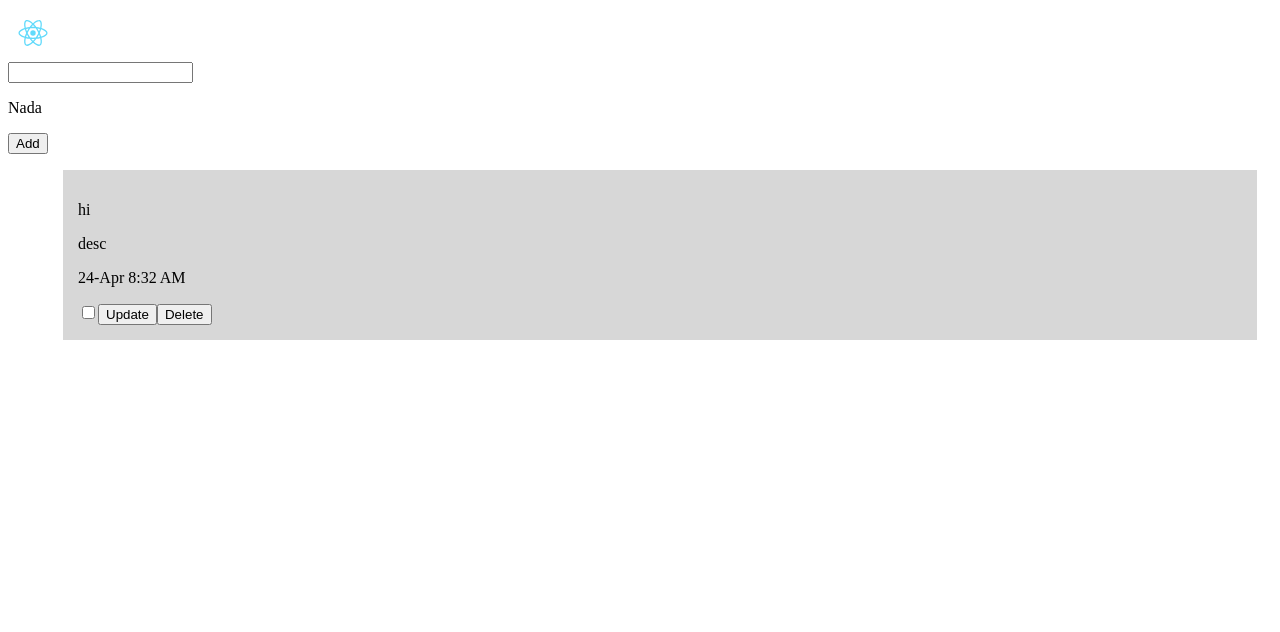
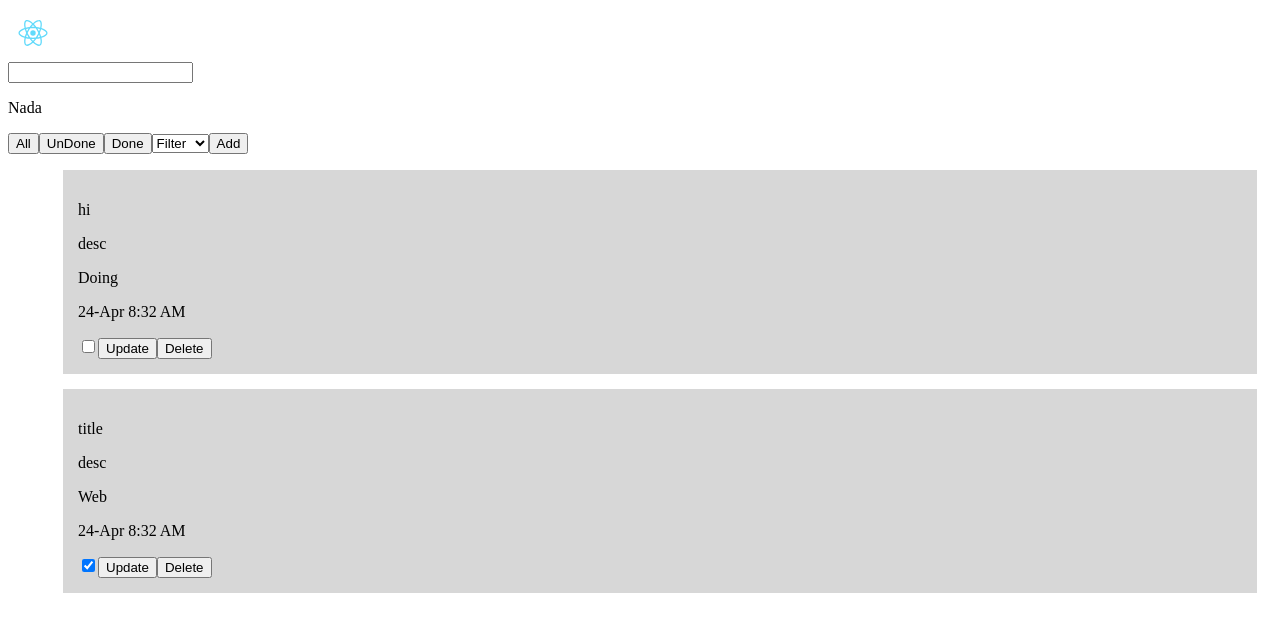
Before and after one commit to GSG-G11/todo-mohammad-nada, a React (Create React App) app: page / in a window 1280 px wide. Shown: the top 632 px of the page. Built offline with nearby package versions, Linux system fonts and the light colour scheme.

Commit message:
create filter tasks relates #15

```diff
--- a/src/App.js
+++ b/src/App.js
@@ -2,6 +2,7 @@ import { Component } from 'react';
 import Modal from './components/Modal/Modal';
 import Cards from './components/Cards/Cards';
 import Header from './components/Header/Header';
+import Controls from './components/Nav/Controls';
 import './App.css';
 export default class App extends Component {
   state = {
@@ -11,16 +12,25 @@ export default class App extends Component {
         title: 'hi',
         desc: 'desc',
         time: '2022-04-24T08:32',
-        label: '',
+        label: 'Doing',
         isDone: false,
+      },
+      {
+        id: 1515515,
+        title: 'title',
+        desc: 'desc',
+        time: '2022-04-24T08:32',
+        label: 'Web',
+        isDone: true,
       },
     ],
     labels: ['Doing', 'To Do', 'Web'],
     isOpen: false,
     isEditing: false,
     currentTask: {},
+    // clonedTasks: [],
     filteredTasks: [],
-    isFilterd: false,
+    isFiltered: false,
   };
 
   addTask = (e) => {
@@ -35,7 +45,7 @@ export default class App extends Component {
     };
 
     this.setState((prevState) => {
-      return { tasks: [...prevState.tasks, task] };
+      return { tasks: [task, ...prevState.tasks] };
     });
 
     this.closeModal('Add');
@@ -77,15 +87,50 @@ export default class App extends Component {
     this.setState({ tasks: tasksAfterDeleted });
   };
 
+  // handleFilters = (value) => {
+  //   this.setState((prevState) => {
+  //     return { filteredTasks: [...prevState, value] };
+  //   });
+  // };
+
   searchByTitle = (word) => {
     if (word === '') {
-      this.setState({ isFilterd: false });
+      this.setState({ isFiltered: false });
     } else {
       const taskAfterFilter = this.state.tasks.filter((task) => {
         return task.title.includes(word);
       });
-      this.setState({ filteredTasks: taskAfterFilter, isFilterd: true });
+      this.setState({ filteredTasks: taskAfterFilter, isFiltered: true });
     }
+  };
+
+  changeFilter = ({ target: { value } }) => {
+    if (value === 'Filter') {
+      this.setState({ isFiltered: false });
+    } else {
+      const taskAfterFilter = this.state.tasks.filter((task) => {
+        return task.label === value;
+      });
+      this.setState({ filteredTasks: taskAfterFilter, isFiltered: true });
+    }
+  };
+
+  doneTasks = () => {
+    const taskAfterFilter = this.state.tasks.filter((task) => {
+      return task.isDone === true;
+    });
+    this.setState({ filteredTasks: taskAfterFilter, isFiltered: true });
+  };
+
+  unDoneTasks = () => {
+    const taskAfterFilter = this.state.tasks.filter((task) => {
+      return task.isDone === false;
+    });
+    this.setState({ filteredTasks: taskAfterFilter, isFiltered: true });
+  };
+
+  allTasks = () => {
+    this.setState({ isFiltered: false });
   };
 
   closeModal(value) {
@@ -125,22 +170,35 @@ export default class App extends Component {
   };
 
   render() {
-    const { tasks, filteredTasks, isFilterd } = this.state;
+    const { tasks, filteredTasks, isFiltered } = this.state;
     return (
       <div>
-        <Header searchByTitle={this.searchByTitle} />
-        <button onClick={() => this.openModal('Add')} value="Add">
-          Add
-        </button>
         {this.renderModal()}
-        <Cards
-          tasks={tasks}
+        <Header
+          searchByTitle={this.searchByTitle}
+          changeFilter={this.changeFilter}
           openModal={this.openModal}
-          changeCheck={this.changeCheck}
-          deleteTask={this.deleteTask}
-          filteredTasks={filteredTasks}
-          isFilterd={isFilterd}
+          doneTasks={this.doneTasks}
+          unDoneTasks={this.unDoneTasks}
+          allTasks={this.allTasks}
         />
+        <section>
+          <Controls
+            changeFilter={this.changeFilter}
+            openModal={this.openModal}
+            doneTasks={this.doneTasks}
+            unDoneTasks={this.unDoneTasks}
+            allTasks={this.allTasks}
+          />{' '}
+          <Cards
+            tasks={tasks}
+            openModal={this.openModal}
+            changeCheck={this.changeCheck}
+            deleteTask={this.deleteTask}
+            filteredTasks={filteredTasks}
+            isFiltered={isFiltered}
+          />
+        </section>
       </div>
     );
   }
--- a/src/components/Cards/Cards.jsx
+++ b/src/components/Cards/Cards.jsx
@@ -5,17 +5,16 @@ export default function Cards({
   openModal,
   changeCheck,
   deleteTask,
-  isFilterd,
+  isFiltered,
   filteredTasks,
 }) {
-
-  if (isFilterd) {
+  if (isFiltered) {
     tasks = filteredTasks;
   }
 
   return (
     <ul>
-      {tasks.reverse().map((task, index) => {
+      {tasks.map((task, index) => {
         return (
           <Card
             key={index}
--- a/src/components/Header/Header.jsx
+++ b/src/components/Header/Header.jsx
@@ -4,7 +4,7 @@ import logo from '../../logo.svg';
 export default function Header({ searchByTitle }) {
   return (
     <header>
-      <img src={logo} width="50px" height="50px" />
+      <img src={logo} width="50px" height="50px" alt="logo_image" />
       <Search searchByTitle={searchByTitle} />
       <p>Nada</p>
     </header>
--- /dev/null
+++ b/src/components/Nav/Controls.jsx
@@ -0,0 +1,30 @@
+export default function Controls({
+  changeFilter,
+  openModal,
+  doneTasks,
+  unDoneTasks,
+  allTasks,
+}) {
+  return (
+    <div>
+      <button onClick={allTasks} name="all" value="all">
+        All
+      </button>
+      <button onClick={unDoneTasks} name="undone" value="UnDone">
+        UnDone
+      </button>
+      <button onClick={doneTasks} name="done" value="Done">
+        Done
+      </button>
+      <select name="filter" defaultValue="filter" onChange={changeFilter}>
+        <option value="Filter">Filter</option>
+        <option value="Doing">Doing</option>
+        <option value="To Do">To Do</option>
+        <option value="Web">Web</option>
+      </select>
+      <button onClick={() => openModal('Add')} value="Add">
+        Add
+      </button>
+    </div>
+  );
+}
```
Also changed, not shown: src/components/Cards/Cards.css (added), src/components/Header/Header.css (added), src/components/Modal/Modal.css (added), src/components/Nav/Nav.css (added).
